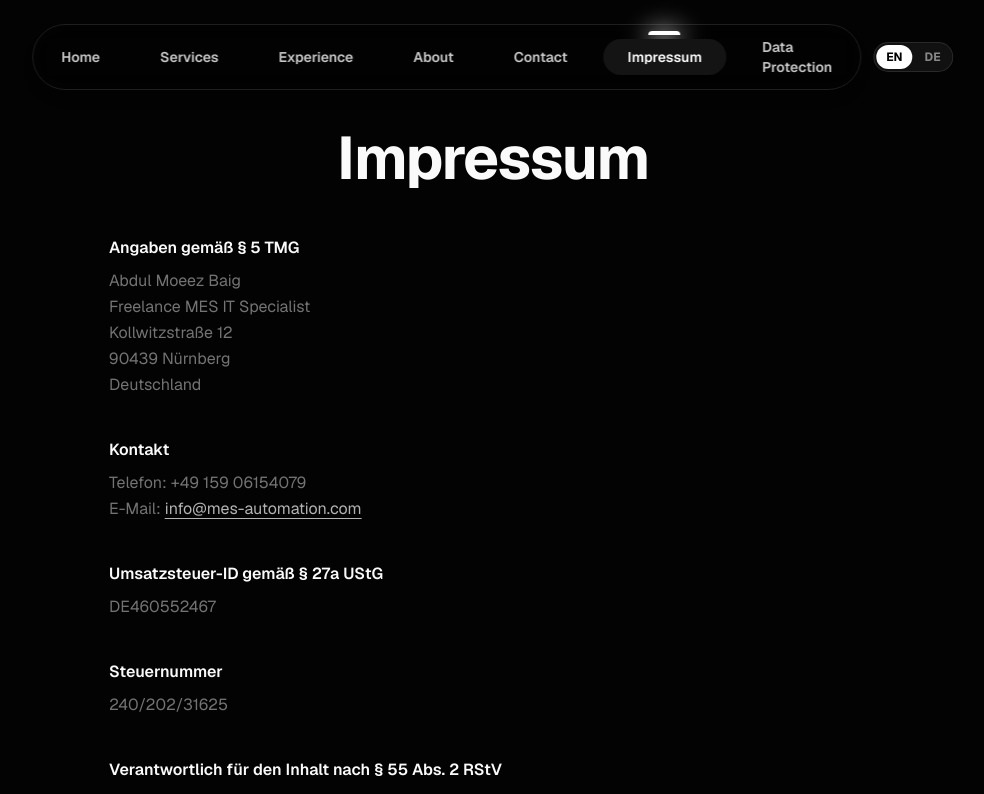
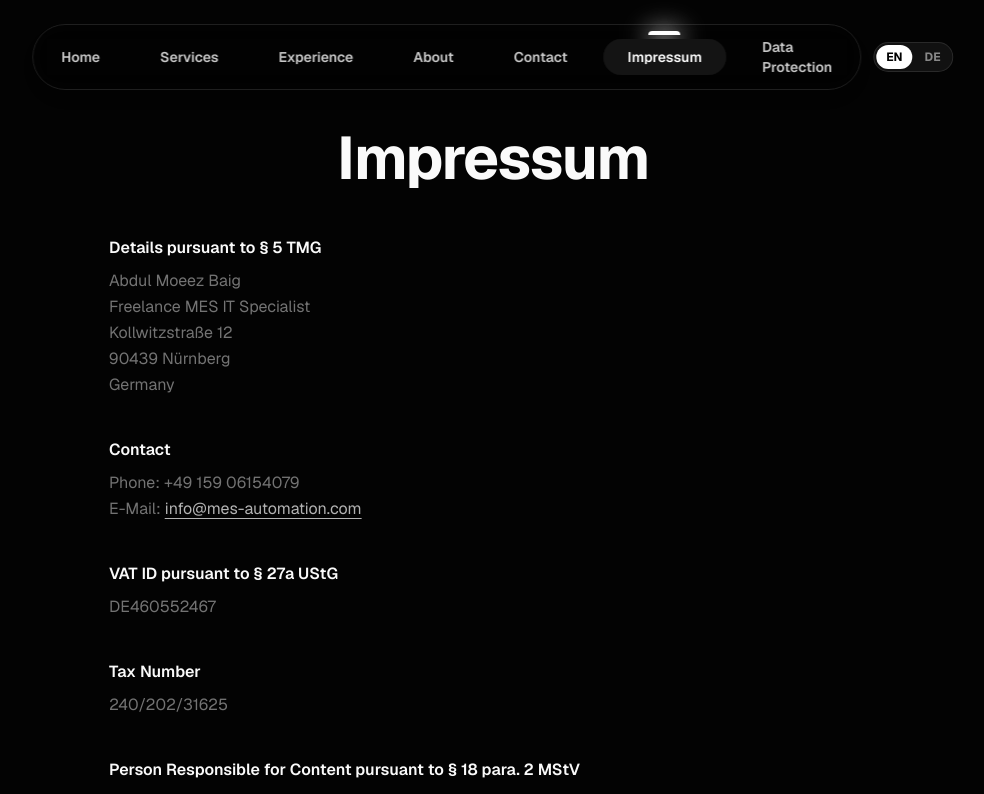
Before and after one commit to amoeezb-dot/mesautomations-website, a Next.js app: page /impressum in a window 1280 px wide. Shown: the top 794 px of the page, without its empty margins (147-1131 px from the left). Built offline with nearby package versions, Linux system fonts and the light colour scheme.

Commit message:
fix: make all Impressum section headers locale-aware and update RStV to MStV

```diff
--- a/src/components/impressum/impressum-content.tsx
+++ b/src/components/impressum/impressum-content.tsx
@@ -4,33 +4,34 @@ import { useLocale } from "@/context/locale-context";
 
 export function ImpressumContent() {
   const { locale } = useLocale();
+  const en = locale === "en";
 
   return (
     <div className="mt-8 md:mt-12 space-y-10 text-sm md:text-base text-muted-foreground leading-relaxed">
 
       <section>
         <h2 className="text-base font-semibold text-foreground mb-2">
-          Angaben gemäß § 5 TMG
+          {en ? "Details pursuant to § 5 TMG" : "Angaben gemäß § 5 TMG"}
         </h2>
         <p>
           Abdul Moeez Baig
           <br />
-          {locale === "en" ? "Freelance MES IT Specialist" : "Freiberuflicher MES IT Spezialist"}
+          {en ? "Freelance MES IT Specialist" : "Freiberuflicher MES IT Spezialist"}
           <br />
           Kollwitzstraße 12
           <br />
           90439 Nürnberg
           <br />
-          Deutschland
+          {en ? "Germany" : "Deutschland"}
         </p>
       </section>
 
       <section>
         <h2 className="text-base font-semibold text-foreground mb-2">
-          Kontakt
+          {en ? "Contact" : "Kontakt"}
         </h2>
         <p>
-          Telefon: +49 159 06154079
+          {en ? "Phone" : "Telefon"}: +49 159 06154079
           <br />
           E-Mail:{" "}
           <a
@@ -44,21 +45,23 @@ export function ImpressumContent() {
 
       <section>
         <h2 className="text-base font-semibold text-foreground mb-2">
-          Umsatzsteuer-ID gemäß § 27a UStG
+          {en ? "VAT ID pursuant to § 27a UStG" : "Umsatzsteuer-ID gemäß § 27a UStG"}
         </h2>
         <p>DE460552467</p>
       </section>
 
       <section>
         <h2 className="text-base font-semibold text-foreground mb-2">
-          Steuernummer
+          {en ? "Tax Number" : "Steuernummer"}
         </h2>
         <p>240/202/31625</p>
       </section>
 
       <section>
         <h2 className="text-base font-semibold text-foreground mb-2">
-          Verantwortlich für den Inhalt nach § 55 Abs. 2 RStV
+          {en
+            ? "Person Responsible for Content pursuant to § 18 para. 2 MStV"
+            : "Verantwortlich für den Inhalt nach § 18 Abs. 2 MStV"}
         </h2>
         <p>
           Abdul Moeez Baig
@@ -67,15 +70,15 @@ export function ImpressumContent() {
           <br />
           90439 Nürnberg
           <br />
-          Deutschland
+          {en ? "Germany" : "Deutschland"}
         </p>
       </section>
 
       <section>
         <h2 className="text-base font-semibold text-foreground mb-2">
-          {locale === "en" ? "Liability for Content" : "Haftung für Inhalte"}
+          {en ? "Liability for Content" : "Haftung für Inhalte"}
         </h2>
-        {locale === "en" ? (
+        {en ? (
           <>
             <p className="mb-3">
               As a service provider, we are responsible for our own content on
@@ -120,10 +123,10 @@ export function ImpressumContent() {
 
       <section>
         <h2 className="text-base font-semibold text-foreground mb-2">
-          {locale === "en" ? "Liability for Links" : "Haftung für Links"}
+          {en ? "Liability for Links" : "Haftung für Links"}
         </h2>
         <p>
-          {locale === "en"
+          {en
             ? "Our website contains links to external third-party websites whose content we have no influence over. Therefore, we cannot accept any liability for this external content."
             : "Unser Angebot enthält Links zu externen Websites Dritter, auf deren Inhalte wir keinen Einfluss haben. Deshalb können wir für diese fremden Inhalte auch keine Gewähr übernehmen."}
         </p>
@@ -131,10 +134,10 @@ export function ImpressumContent() {
 
       <section>
         <h2 className="text-base font-semibold text-foreground mb-2">
-          {locale === "en" ? "EU Dispute Resolution" : "EU-Streitschlichtung"}
+          {en ? "EU Dispute Resolution" : "EU-Streitschlichtung"}
         </h2>
         <p>
-          {locale === "en" ? (
+          {en ? (
             <>
               The European Commission provides a platform for online dispute
               resolution (ODR):{" "}
@@ -173,12 +176,12 @@ export function ImpressumContent() {
 
       <section>
         <h2 className="text-base font-semibold text-foreground mb-2">
-          {locale === "en"
+          {en
             ? "Consumer Dispute Resolution"
             : "Verbraucherstreitbeilegung"}
         </h2>
         <p>
-          {locale === "en"
+          {en
             ? "We are not willing or obliged to participate in dispute resolution proceedings before a consumer arbitration board."
             : "Wir sind nicht bereit oder verpflichtet, an Streitbeilegungsverfahren vor einer Verbraucherschlichtungsstelle teilzunehmen."}
         </p>
@@ -188,7 +191,7 @@ export function ImpressumContent() {
         <h2 className="text-base font-semibold text-foreground mb-2">
           Copyright
         </h2>
-        {locale === "en" ? (
+        {en ? (
           <p>
             The content and works created by the site operator on these pages
             are subject to German copyright law. Reproduction, editing,
```
